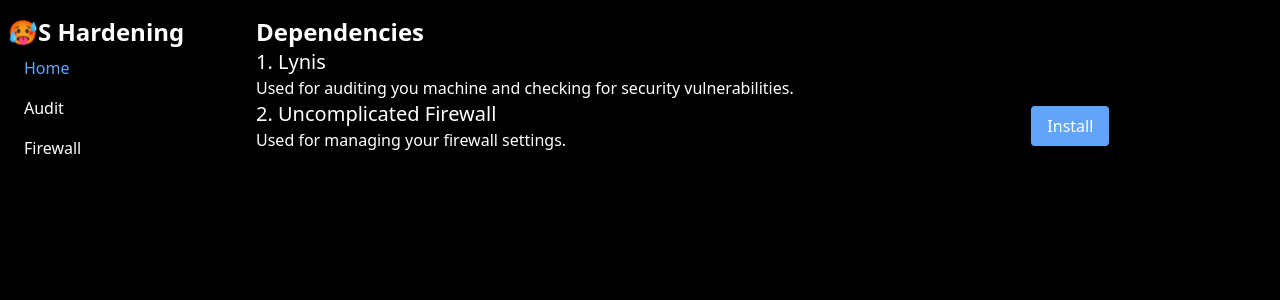
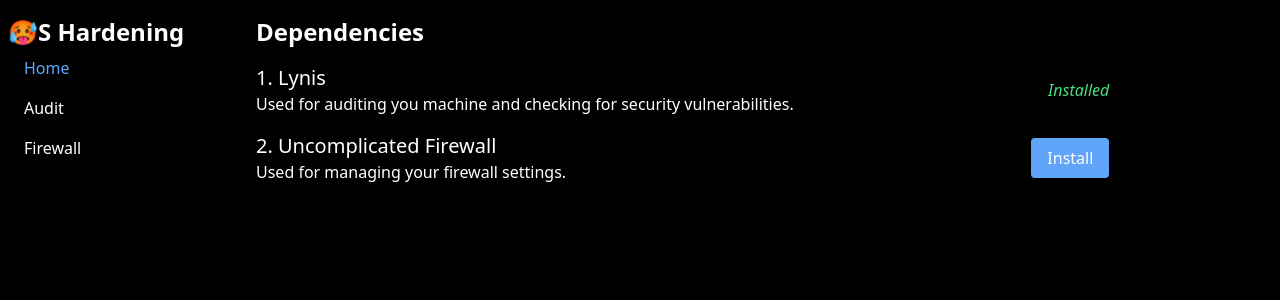
Before and after one commit to skadewdl3/tauri-experiment, a Vue app: page / in a window 1280 px wide. Shown: the top 300 px of the page. Built offline with nearby package versions, Linux system fonts and the light colour scheme.

Commit message:
Improved dependencies ui

```diff
--- a/src/pages/Home.vue
+++ b/src/pages/Home.vue
@@ -1,6 +1,4 @@
 <script setup lang="ts">
-// import Button from '../components/Button.vue';
-
 
 const dependencies = [
   {
@@ -21,13 +19,14 @@ const dependencies = [
 <div class="home">
   <h1 class="dependencies-title text-2xl font-bold">Dependencies</h1>
   <ol class="w-5/6">
-    <li v-for="({ name, description, install }, index) in dependencies" :key="index" class="flex w-full justify-between items-center">
+    <li v-for="({ name, description, install }, index) in dependencies" :key="index" class="flex w-full justify-between items-center my-4 ">
       <div class="dependency-content">
         <h3 class="text-xl"> {{ index + 1 }}. {{ name }}</h3>
         <p>{{ description }}</p>
       </div>
-      <div class="dependency-install" v-if="install">
-        <Button text="Install" />
+      <div class="dependency-install">
+        <Button text="Install" v-if="install" />
+        <p v-else class="text-green-400 italic">Installed</p>
       </div>
     </li>
   </ol>
```
